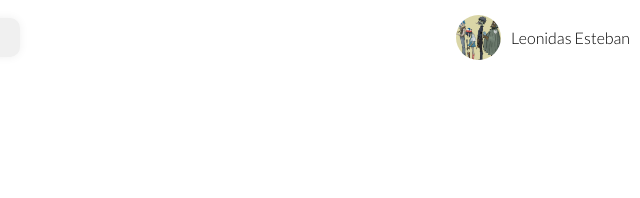
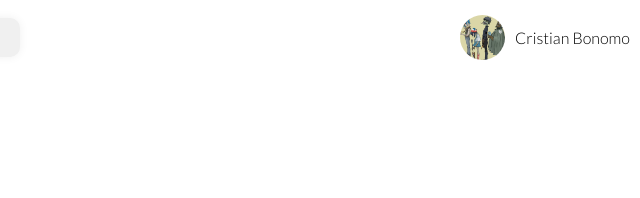
Before and after one commit to crisbonomodev/jquery-to-js, a plain HTML site: page index.html in a window 1280 px wide. Shown: the top 198 px of the page, 640-1280 px from the left. Drawn offline with nearby package versions, Linux system fonts and the light colour scheme; no server answers.

Commit message:
cambio de nombre

```diff
--- a/index.html
+++ b/index.html
@@ -42,7 +42,7 @@
           <div class="user">
             <p>
               <img src="src/images/covers/gorillaz.jpg" alt=""/>
-              <span>Leonidas Esteban</span>
+              <span>Cristian Bonomo</span>
             </p>
           </div>
         </div>
```
